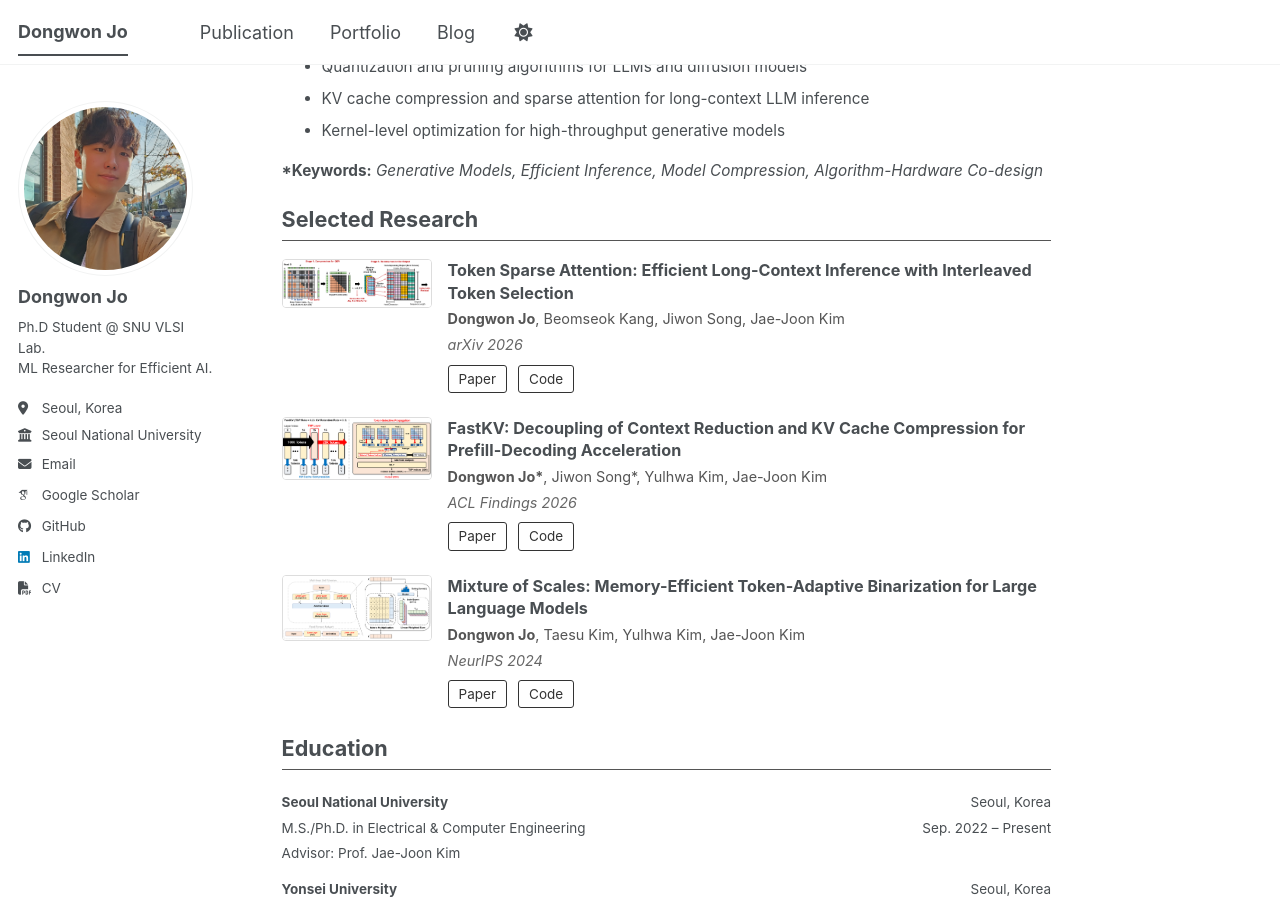
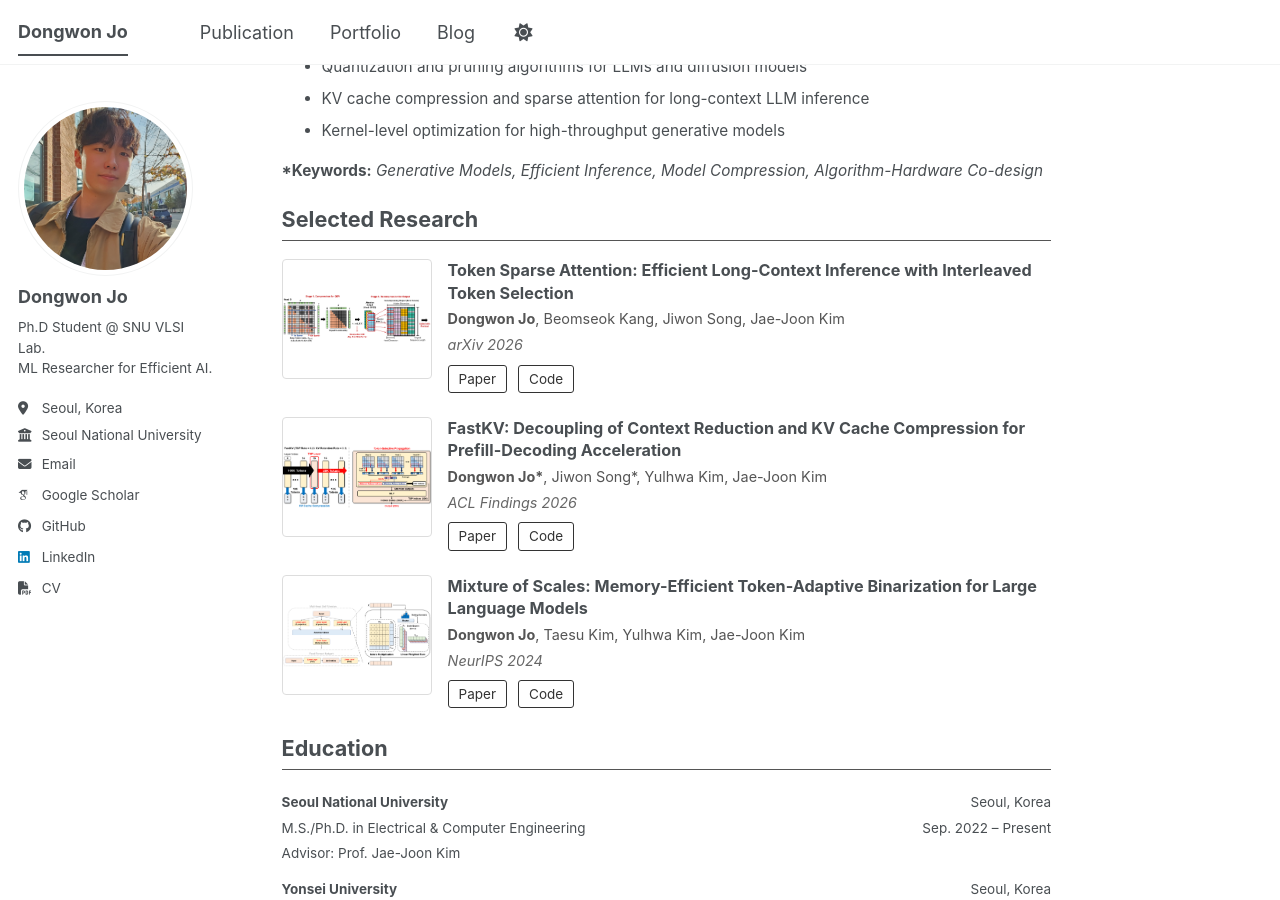
Before and after one commit to dongwonjo/dongwonjo.github.io, a Jekyll site: the page built from _pages/about.md, in a window 1280 px wide and 900 px high, scrolled down 639 px. Built offline with Jekyll 4.4.1, drawn with Linux system fonts in a browser that asks for light colours; some web fonts are replaced; a script bundle is joined from its source files by our own code; library files that are not in the unit come from our copies.

Commit message:
Update about.md

```diff
--- a/_pages/about.md
+++ b/_pages/about.md
@@ -49,7 +49,7 @@ Currently, my research primarily targets <strong>generative models</strong>, inc
 
   <div style="display:flex; gap:16px; margin-bottom:24px; align-items:flex-start;">
     <div style="flex:0 0 150px;">
-      <img src="/images/paper/TokenSparseAttention.PNG" alt="Paper thumbnail" style="width:200px; height:auto; object-fit:cover; border:1px solid #ddd; border-radius:4px;">
+      <img src="/images/paper/TokenSparseAttention.PNG" style="width:180px; height:120px; object-fit:contain; background-color:white; border:1px solid #ddd; border-radius:4px;">
     </div>
     <div style="flex:1; min-width:0;">
       <p style="font-size:0.9em; font-weight:bold; margin:0 0 4px 0; line-height:1.4;">Token Sparse Attention: Efficient Long-Context Inference with Interleaved Token Selection</p>
@@ -62,7 +62,7 @@ Currently, my research primarily targets <strong>generative models</strong>, inc
 
   <div style="display:flex; gap:16px; margin-bottom:24px; align-items:flex-start;">
     <div style="flex:0 0 150px;">
-      <img src="/images/paper/FastKV.PNG" alt="Paper thumbnail" style="width:200px; height:auto; object-fit:cover; border:1px solid #ddd; border-radius:4px;">
+      <img src="/images/paper/FastKV.PNG" style="width:180px; height:120px; object-fit:contain; background-color:white; border:1px solid #ddd; border-radius:4px;">
     </div>
     <div style="flex:1; min-width:0;">
       <p style="font-size:0.9em; font-weight:bold; margin:0 0 4px 0; line-height:1.4;">FastKV: Decoupling of Context Reduction and KV Cache Compression for Prefill-Decoding Acceleration</p>
@@ -75,7 +75,7 @@ Currently, my research primarily targets <strong>generative models</strong>, inc
 
   <div style="display:flex; gap:16px; margin-bottom:24px; align-items:flex-start;">
     <div style="flex:0 0 150px;">
-      <img src="/images/paper/BinaryMoS.PNG" alt="Paper thumbnail" style="width:200px; height:auto; object-fit:cover; border:1px solid #ddd; border-radius:4px;">
+      <img src="/images/paper/BinaryMoS.PNG" style="width:180px; height:120px; object-fit:contain; background-color:white; border:1px solid #ddd; border-radius:4px;">
     </div>
     <div style="flex:1; min-width:0;">
       <p style="font-size:0.9em; font-weight:bold; margin:0 0 4px 0; line-height:1.4;">Mixture of Scales: Memory-Efficient Token-Adaptive Binarization for Large Language Models</p>
```
